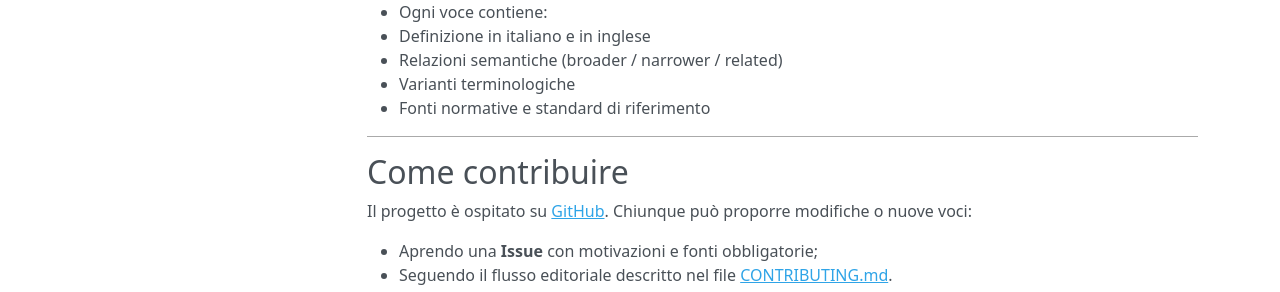
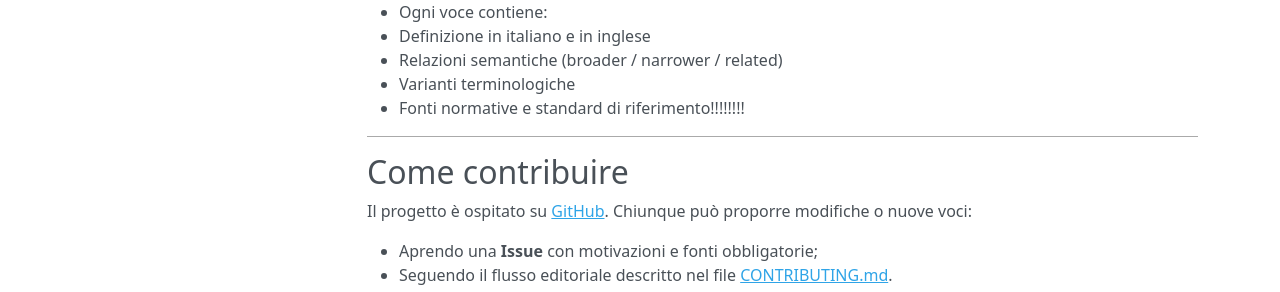
Before and after one commit to mauritiuss/tesauro-ai, an MkDocs documentation site: the page built from docs/index.md, in a window 1280 px wide. Shown: the part 374-666 px from the top of the page. Built offline with MkDocs 1.6.1, drawn with Linux system fonts in a browser that asks for light colours; nearby versions of some CDN libraries.

Commit message:
bug fixed

```diff
--- a/docs/index.md
+++ b/docs/index.md
@@ -16,7 +16,7 @@ Questo progetto nasce come risorsa digitale strutturata con l'obiettivo di:
   1. Definizione in italiano e in inglese
   2. Relazioni semantiche (broader / narrower / related)
   3. Varianti terminologiche
-  4. Fonti normative e standard di riferimento
+  4. Fonti normative e standard di riferimento!!!!!!!!
 
 ---
 
```
